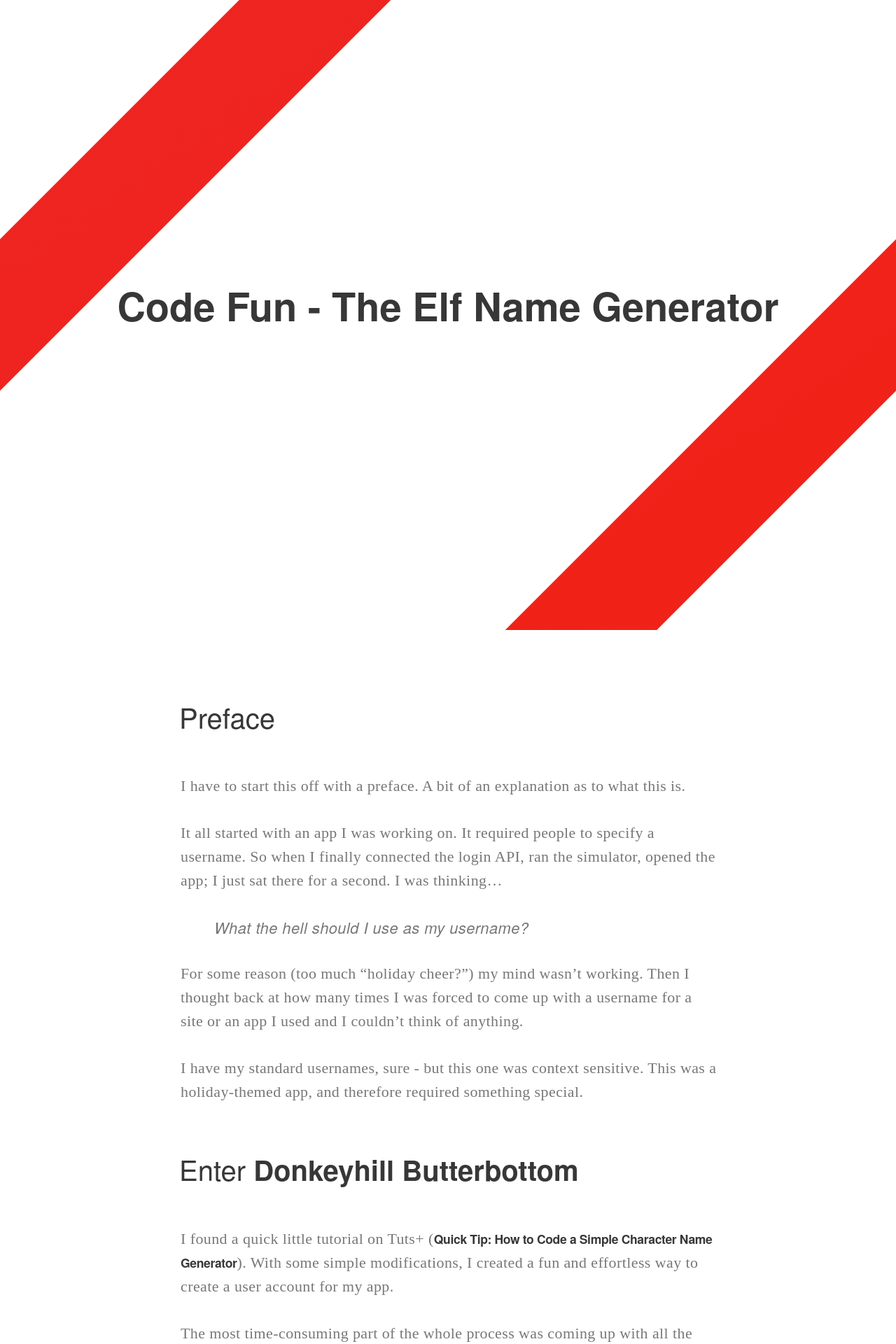
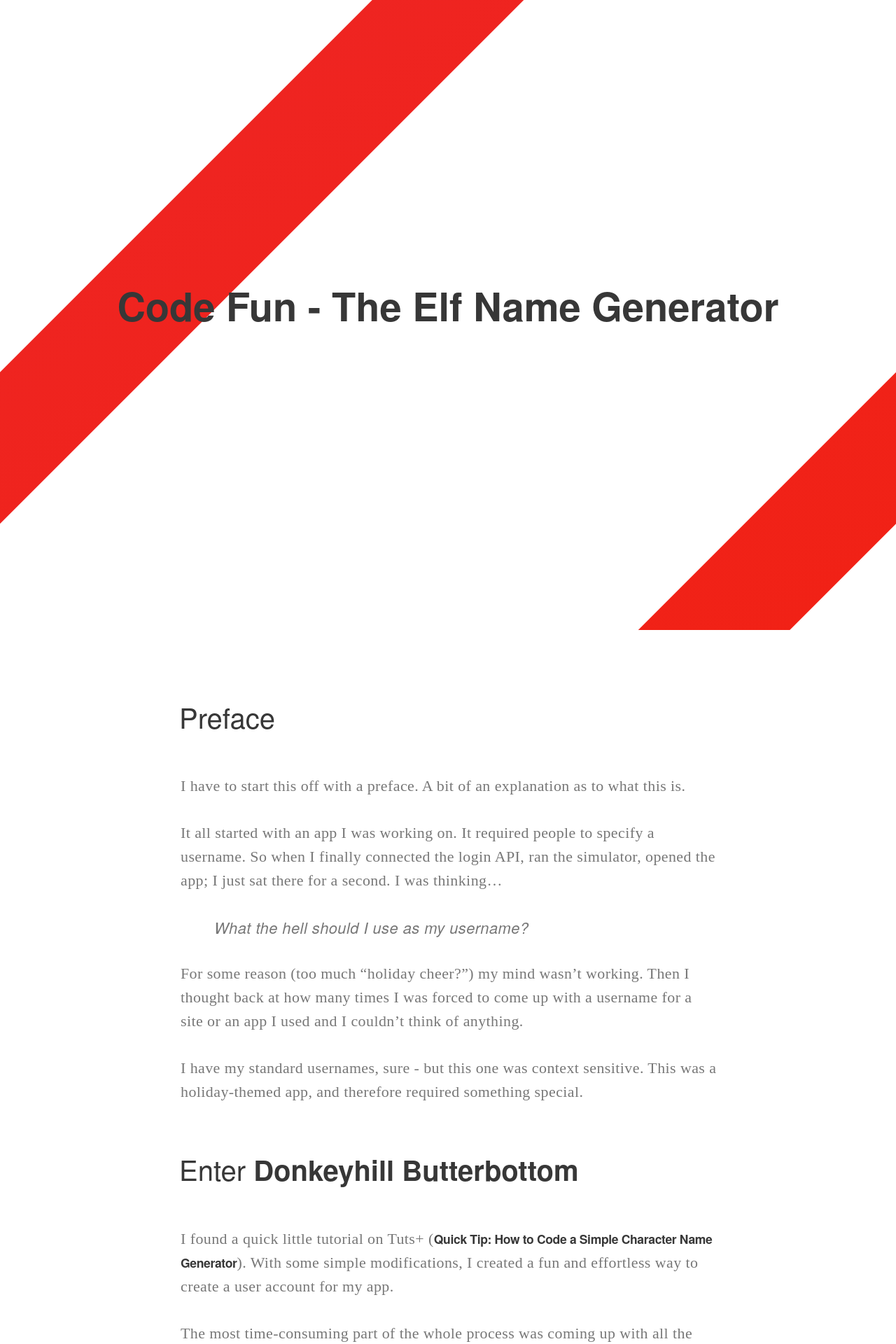
Before and after one commit to CTi-Winnipeg/cti-winnipeg.github.io, a Jekyll site: the page built from code/_posts/2015-01-28-elf-name-generator.md, in a window 1280 px wide. Shown: the top 1920 px of the page at 70% size. Built offline with Jekyll 4.4.1, drawn with Linux system fonts in a browser that asks for light colours.

Commit message:
Add ability to feature_repeat

```diff
--- a/_layouts/post.html
+++ b/_layouts/post.html
@@ -2,7 +2,7 @@
 layout: default
 ---
 
-<header class="post{% if page.feature_tint == 'dark' %} dark{% endif %}{% if page.feature_img %} featureImage{% endif %}" style="{% if page.feature_img %} background-image:{{ page.feature_img }};{% endif %}">
+<header class="post{% if page.feature_tint == 'dark' %} dark{% endif %}{% if page.feature_img %} featureImage{% endif %}{% if page.feature_repeat %} featureRepeat {% endif %}" style="{% if page.feature_img %} background-image:{{ page.feature_img }};{% endif %}">
   <div class="wrapper">
     <h1>{{ page.title }}</h1>
   </div>
--- a/stylesheets/styles.css
+++ b/stylesheets/styles.css
@@ -221,7 +221,12 @@
 header.post.featureImage {
   background-color: #f5f5f5;
   background-size: cover;
+  background-repeat: no-repeat;
   background-position: center center;
+}
+header.post.featureRepeat {
+  background-repeat: repeat;
+  background-position: top left;
 }
 
 header.post.dark {
```
Also changed, not shown: code/_posts/2015-01-28-elf-name-generator.md (+1 -0 lines).
